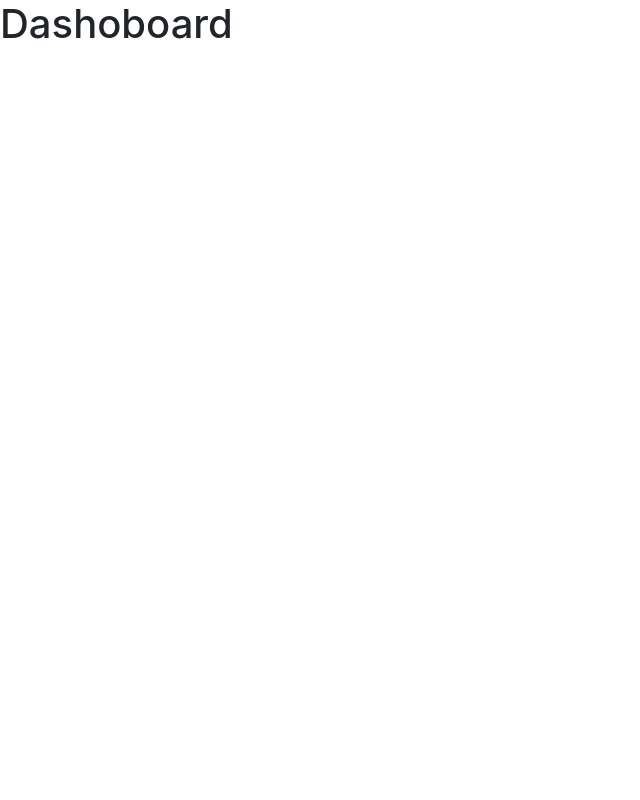
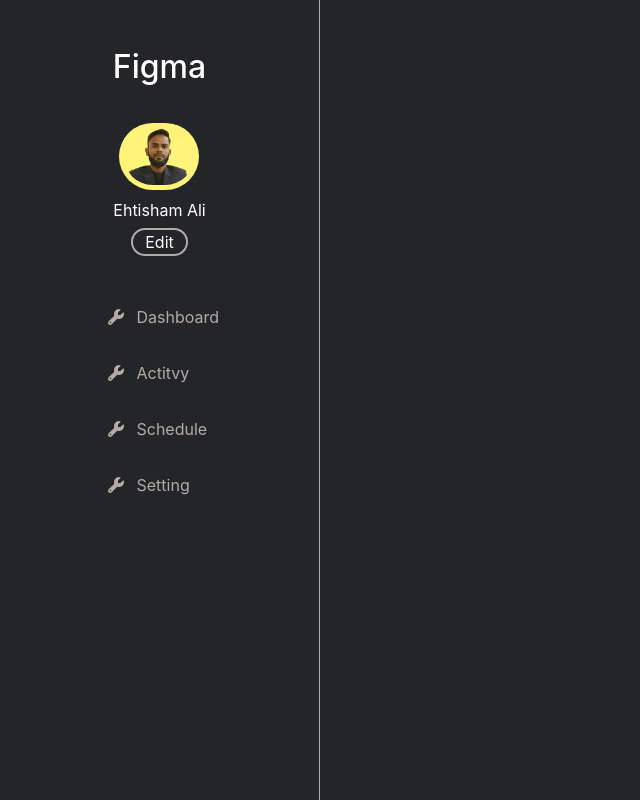
Before and after one commit to Ehtish/dribble-dashboard, a plain HTML site: page index.html in a window 1280 px wide. Shown: the whole page, without its empty margins (0-640 px from the left). Drawn offline with nearby package versions, Linux system fonts and the light colour scheme.

Commit message:
s=add sidebar and some css

```diff
--- a/index.html
+++ b/index.html
@@ -15,14 +15,61 @@
       integrity="sha384-ggOyR0iXCbMQv3Xipma34MD+dH/1fQ784/j6cY/iJTQUOhcWr7x9JvoRxT2MZw1T"
       crossorigin="anonymous"
     />
+    <!-- font awesome link -->
+    <link
+      rel="stylesheet"
+      href="https://cdnjs.cloudflare.com/ajax/libs/font-awesome/6.4.0/css/all.min.css"
+      integrity="sha512-iecdLmaskl7CVkqkXNQ/ZH/XLlvWZOJyj7Yy7tcenmpD1ypASozpmT/E0iPtmFIB46ZmdtAc9eNBvH0H/ZpiBw=="
+      crossorigin="anonymous"
+      referrerpolicy="no-referrer"
+    />
     <!-- custom style -->
     <link rel="stylesheet" href="style.css" />
 
     <title>Dashboard</title>
   </head>
   <body>
-    <h1>Dashoboard</h1>
-
+    <div class="container-fluid bg">
+      <div class="row">
+        <aside
+          class="d-flex flex-column justify-content-start align-items-center px-5 col-md-3"
+        >
+          <h2 class="text-white mt-5">Figma</h2>
+          <div
+            class="profile d-flex flex-column justify-content-center align-items-center my-4 bg-transparent"
+          >
+            <img src="img/ali.png" alt="ali" />
+            <p class="mt-2 text-white">Ehtisham Ali</p>
+            <button>Edit</button>
+          </div>
+          <nav>
+            <ul class="navbar-nav text-white mt-2">
+              <li class="nav-item">
+                <a class="nav-link" href="#index.html"
+                  ><i class="p-2 fa-solid fa-wrench"></i> Dashboard</a
+                >
+              </li>
+              <li class="nav-item">
+                <a class="nav-link mt-2" href="#activity"
+                  ><i class="p-2 fa-solid fa-wrench"></i> Actitvy</a
+                >
+              </li>
+              <li class="nav-item">
+                <a class="nav-link mt-2" href="#schedule"
+                  ><i class="p-2 fa-solid fa-wrench"></i> Schedule</a
+                >
+              </li>
+              <li class="nav-item">
+                <a class="nav-link mt-2" href="#setting"
+                  ><i class="p-2 fa-solid fa-wrench"></i> Setting</a
+                >
+              </li>
+            </ul>
+          </nav>
+        </aside>
+        <main></main>
+      </div>
+    </div>
     <!-- Optional JavaScript -->
     <!-- jQuery first, then Popper.js, then Bootstrap JS -->
     <script
--- a/style.css
+++ b/style.css
@@ -0,0 +1,62 @@
+* {
+  margin: 0;
+  padding: 0;
+  box-sizing: border-box;
+}
+:root {
+  --clr-primary: rgb(36, 37, 41);
+  --clr-secondary: rgb(178, 172, 167);
+  --yellow: rgb(255, 243, 122);
+  --white: rgb(255, 255, 255);
+}
+.bg {
+  background-color: var(--clr-primary);
+}
+
+aside {
+  height: 100vh;
+  border-right: 0.1px solid var(--clr-secondary);
+}
+.profile {
+  display: flex;
+  /* border: 2px solid darkblue; */
+
+  padding: 5px 0;
+}
+.profile img {
+  background-color: var(--yellow);
+  width: 80px;
+  border-radius: 40px;
+  padding: 5px;
+}
+button {
+  color: var(--white);
+  background-color: transparent;
+  border: 2px solid var(--clr-secondary);
+  border-radius: 15px;
+  margin-top: -10px;
+  padding: 0 12px;
+}
+button,
+.nav-link,
+img {
+  cursor: pointer;
+}
+.nav-link {
+  color: var(--clr-secondary);
+}
+.nav-link i {
+  color: var(--clr-secondary);
+}
+.navbar-nav .nav-link {
+  padding-left: 15px !important;
+  padding-right: 15px !important;
+}
+.nav-link:hover {
+  background-color: #5453534a;
+  color: white;
+  border-radius: 10px;
+}
+button:hover {
+  border-color: var(--white);
+}
```
Also changed, not shown: img/ali.png (added).
